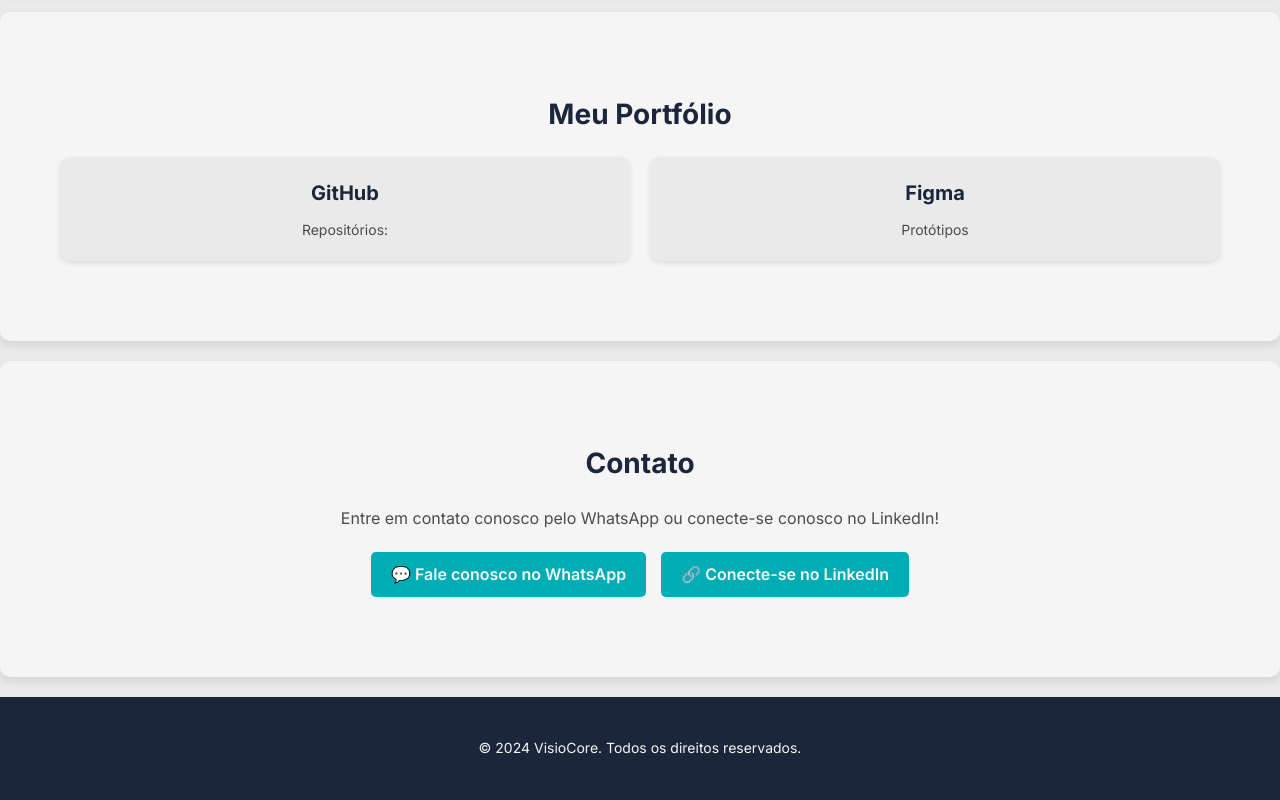
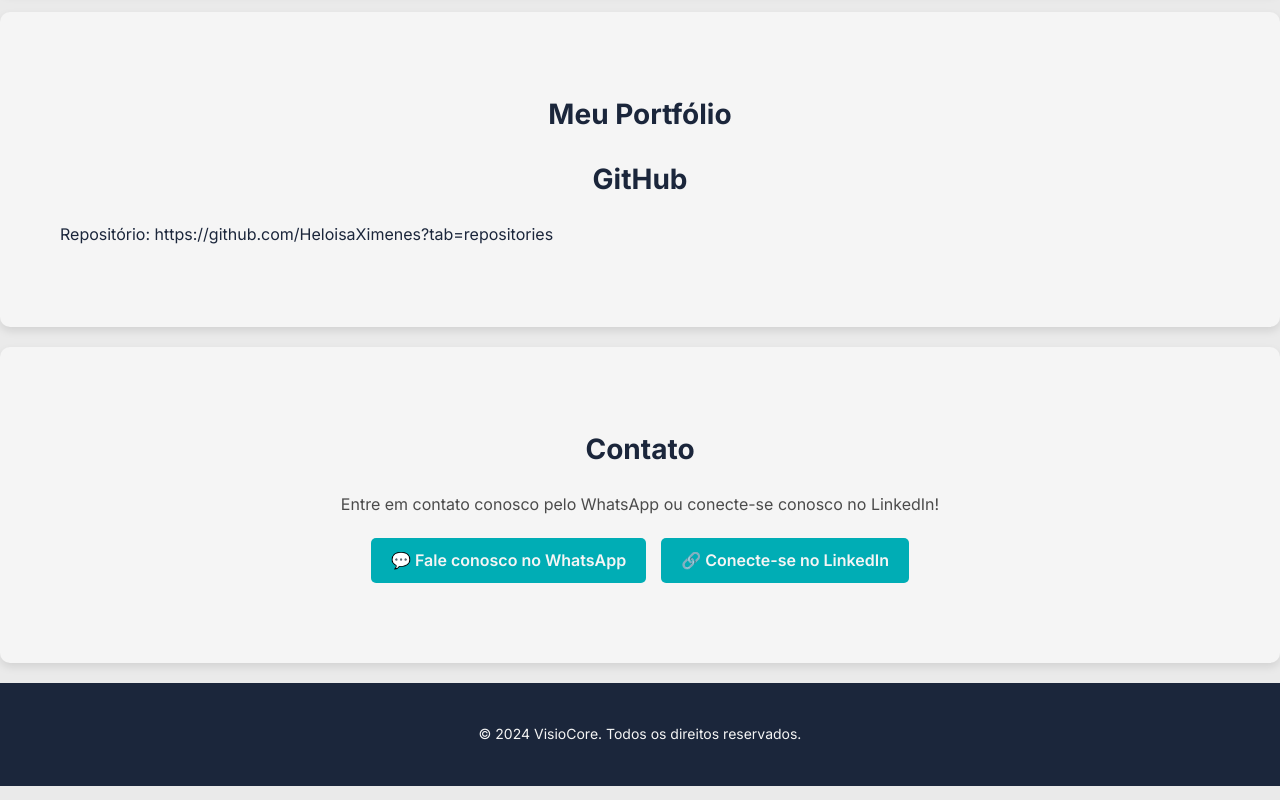
Before and after one commit to HeloisaXimenes/VisioCore, a plain HTML site: page index.html in a window 1280 px wide. Shown: the part 1161-1961 px from the top of the page. Drawn offline with Linux system fonts and the light colour scheme.

Commit message:
Update index.html

```diff
--- a/index.html
+++ b/index.html
@@ -62,19 +62,11 @@
         </div>
     </section>
 
-    <section id="services" class="services">
+<section id="services" class="services">
         <div class="container">
             <h2>Meu Portfólio</h2>
-            <div class="service-list">
-                <div class="service-item">
-                    <h3> GitHub</h3></h3>
-                    <p>Repositórios: </p>
-                </div>
-                <div class="service-item">
-                    <h3>Figma</h3>
-                    <p>Protótipos</p>
-                </div>
-            </div>
+            <h2>GitHub</h2>
+            <p>Repositório: https://github.com/HeloisaXimenes?tab=repositories</p>
         </div>
     </section>
 
```
